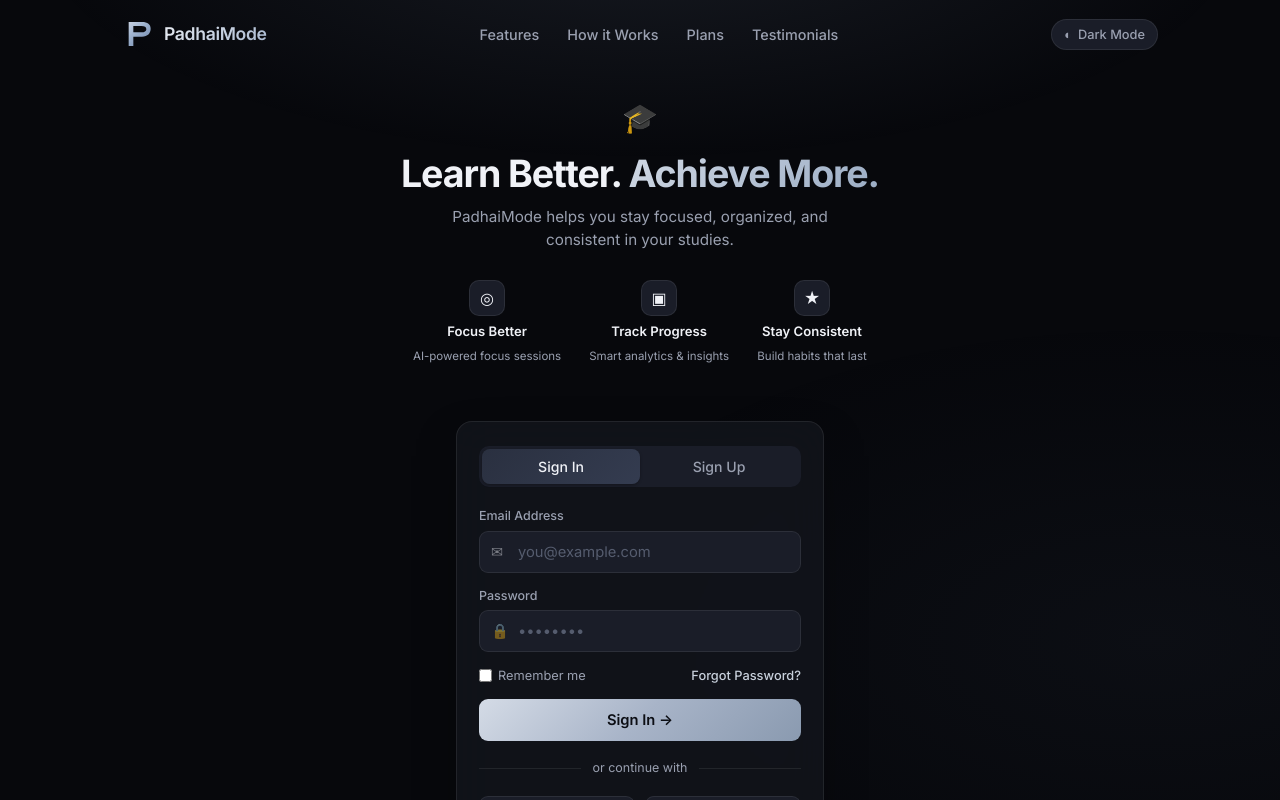
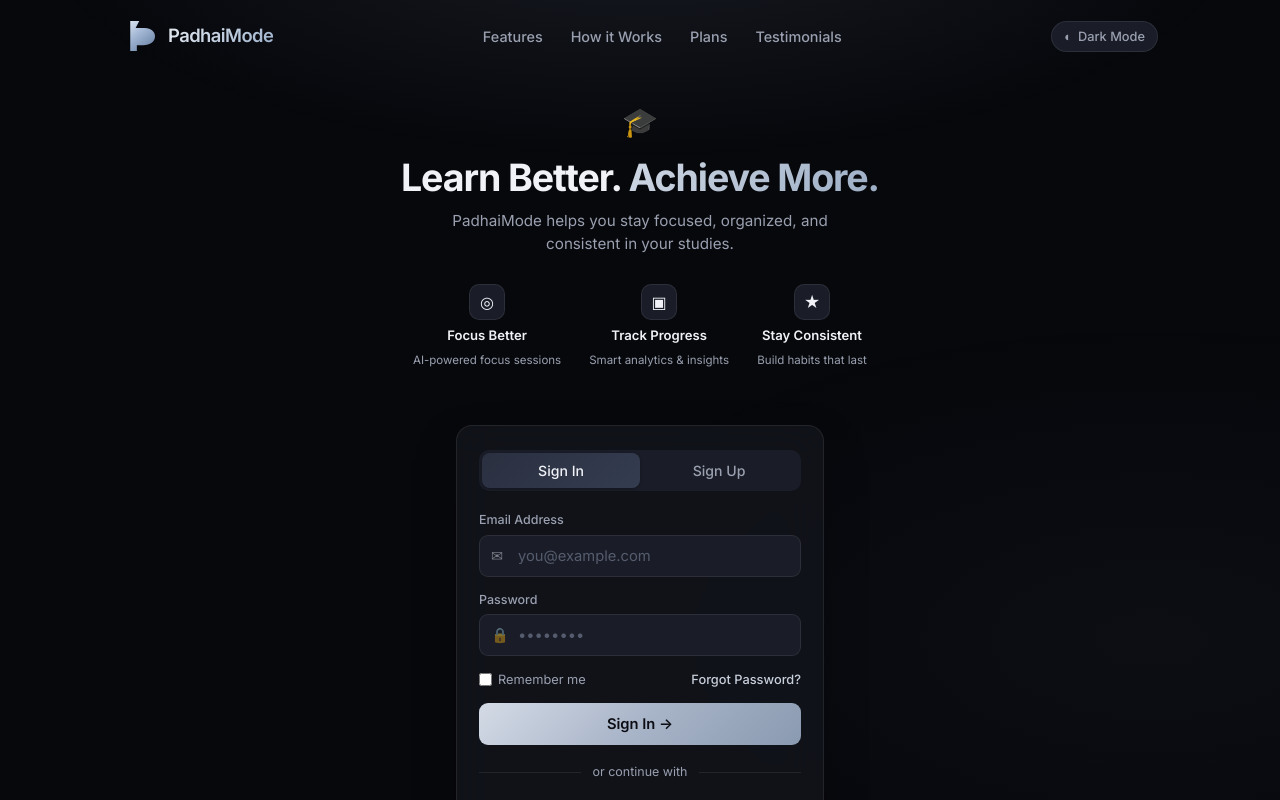
Before and after one commit to chopdekaradhrit2013-droid/padhai-mode, a plain HTML site: page index.html in a window 1280 px wide. Shown: the top 800 px of the page. Drawn offline with Linux system fonts and the light colour scheme.

Commit message:
Replace nav logo with angular folded-P from selected concept

```diff
--- a/index.html
+++ b/index.html
@@ -45,7 +45,6 @@
       z-index: 0;
     }
 
-    /* ===== NAV ===== */
     .nav {
       position: relative;
       z-index: 20;
@@ -69,15 +68,16 @@
     .nav-brand:hover { opacity: 0.9; }
 
     .nav-logo {
-      width: 32px;
-      height: 32px;
+      width: 36px;
+      height: 36px;
+      display: block;
     }
 
     .nav-title {
-      font-size: 1.1rem;
+      font-size: 1.15rem;
       font-weight: 600;
-      letter-spacing: -0.02em;
-      background: linear-gradient(135deg, #e8ecf2 0%, #a8b8d0 100%);
+      letter-spacing: -0.03em;
+      background: linear-gradient(135deg, #e8ecf2 0%, #9ab0cc 100%);
       -webkit-background-clip: text;
       -webkit-text-fill-color: transparent;
       background-clip: text;
@@ -122,7 +122,6 @@
 
     .dark-toggle:hover { color: var(--text); }
 
-    /* ===== HERO ===== */
     .hero {
       position: relative;
       z-index: 1;
@@ -132,11 +131,7 @@
       margin: 0 auto;
     }
 
-    .hero-icon {
-      font-size: 1.8rem;
-      margin-bottom: 12px;
-      opacity: 0.9;
-    }
+    .hero-icon { font-size: 1.8rem; margin-bottom: 12px; opacity: 0.9; }
 
     .hero h1 {
       font-size: clamp(1.7rem, 4vw, 2.35rem);
@@ -188,18 +183,9 @@
       font-size: 1rem;
     }
 
-    .feature-title {
-      font-size: 0.82rem;
-      font-weight: 600;
-      color: var(--text);
-    }
+    .feature-title { font-size: 0.82rem; font-weight: 600; color: var(--text); }
+    .feature-desc { font-size: 0.72rem; color: var(--muted); }
 
-    .feature-desc {
-      font-size: 0.72rem;
-      color: var(--muted);
-    }
-
-    /* ===== AUTH CARD ===== */
     .auth-wrap {
       position: relative;
       z-index: 1;
@@ -247,7 +233,6 @@
 
     .form { display: none; }
     .form.active { display: block; }
-
     .field { margin-bottom: 14px; }
 
     .field label {
@@ -258,10 +243,7 @@
       margin-bottom: 5px;
     }
 
-    .input-wrap {
-      position: relative;
-    }
-
+    .input-wrap { position: relative; }
     .input-wrap .icon {
       position: absolute;
       left: 12px;
@@ -286,7 +268,6 @@
     }
 
     .field input::placeholder { color: #555c6e; }
-
     .field input:focus {
       border-color: rgba(180, 196, 212, 0.4);
       box-shadow: 0 0 0 3px var(--accent-soft);
@@ -309,12 +290,7 @@
       margin: 0;
     }
 
-    .field-row a {
-      color: var(--silver);
-      text-decoration: none;
-      font-weight: 500;
-    }
-
+    .field-row a { color: var(--silver); text-decoration: none; font-weight: 500; }
     .field-row a:hover { text-decoration: underline; }
 
     .btn {
@@ -338,10 +314,7 @@
       color: #0c0e14;
     }
 
-    .btn-primary:hover {
-      filter: brightness(1.07);
-      transform: translateY(-1px);
-    }
+    .btn-primary:hover { filter: brightness(1.07); transform: translateY(-1px); }
 
     .divider {
       display: flex;
@@ -359,10 +332,7 @@
       background: var(--border);
     }
 
-    .socials {
-      display: flex;
-      gap: 10px;
-    }
+    .socials { display: flex; gap: 10px; }
 
     .social-btn {
       flex: 1;
@@ -391,12 +361,7 @@
       color: var(--muted);
     }
 
-    .card-footer a {
-      color: var(--silver);
-      text-decoration: none;
-      font-weight: 500;
-    }
-
+    .card-footer a { color: var(--silver); text-decoration: none; font-weight: 500; }
     .card-footer a:hover { text-decoration: underline; }
 
     .message {
@@ -440,19 +405,18 @@
   </style>
 </head>
 <body>
-  <!-- NAV -->
   <nav class="nav">
     <a class="nav-brand" href="javascript:location.reload()" title="Refresh">
-      <svg class="nav-logo" viewBox="0 0 48 48" fill="none" xmlns="http://www.w3.org/2000/svg">
+      <!-- Angular folded-P matching the selected logo -->
+      <svg class="nav-logo" viewBox="0 0 48 48" fill="none" xmlns="http://www.w3.org/2000/svg" aria-label="PadhaiMode">
         <defs>
-          <linearGradient id="pGrad" x1="6" y1="4" x2="42" y2="44" gradientUnits="userSpaceOnUse">
-            <stop stop-color="#d0d8e4"/>
-            <stop offset="0.4" stop-color="#a0b4d0"/>
-            <stop offset="1" stop-color="#6a82a8"/>
+          <linearGradient id="pGrad" x1="8" y1="2" x2="42" y2="46" gradientUnits="userSpaceOnUse">
+            <stop stop-color="#e4eaf2"/>
+            <stop offset="0.38" stop-color="#a8bcd8"/>
+            <stop offset="1" stop-color="#5e789c"/>
           </linearGradient>
         </defs>
-        <!-- Angular modern P matching selected logo -->
-        <path d="M10 6 L10 42 L17 42 L17 28 L30 28 C38.5 28 43 22.5 43 16 C43 9.5 38.5 6 30 6 L10 6 Z M17 12 L29 12 C34 12 36.5 13.8 36.5 16.8 C36.5 19.8 34 21.5 29 21.5 L17 21.5 L17 12 Z" fill="url(#pGrad)"/>
+        <path fill="url(#pGrad)" d="M11 4 L23 4 L18.2 13.2 L30.5 13.2 C38.8 13.2 44 18.2 44 24.2 C44 31.6 37.6 36.2 28.4 36.2 L19.8 36.2 L19.8 44 L11 44 L11 4 Z M19.8 20.6 L28.2 20.6 C32.6 20.6 35.2 22.6 35.2 25.6 C35.2 28.6 32.4 30.4 28 30.4 L19.8 30.4 L19.8 20.6 Z"/>
       </svg>
       <span class="nav-title">PadhaiMode</span>
     </a>
@@ -465,13 +429,10 @@
     </ul>
 
     <div class="nav-right">
-      <button class="dark-toggle">
-        <span>◐</span> Dark Mode
-      </button>
+      <button class="dark-toggle"><span>◐</span> Dark Mode</button>
     </div>
   </nav>
 
-  <!-- HERO -->
   <section class="hero">
     <div class="hero-icon">🎓</div>
     <h1>Learn Better. <span>Achieve More.</span></h1>
@@ -496,7 +457,6 @@
     </div>
   </section>
 
-  <!-- AUTH CARD -->
   <div class="auth-wrap">
     <div class="card">
       <div class="tabs">
@@ -504,7 +464,6 @@
         <button class="tab" data-tab="signup" onclick="switchTab('signup')">Sign Up</button>
       </div>
 
-      <!-- Sign In -->
       <form class="form active" id="signin-form" onsubmit="handleSignIn(event)">
         <div class="field">
           <label for="signin-email">Email Address</label>
@@ -528,7 +487,6 @@
         <div class="message" id="signin-message"></div>
       </form>
 
-      <!-- Sign Up -->
       <form class="form" id="signup-form" onsubmit="handleSignUp(event)">
         <div class="field">
           <label for="signup-email">Email Address</label>
```
